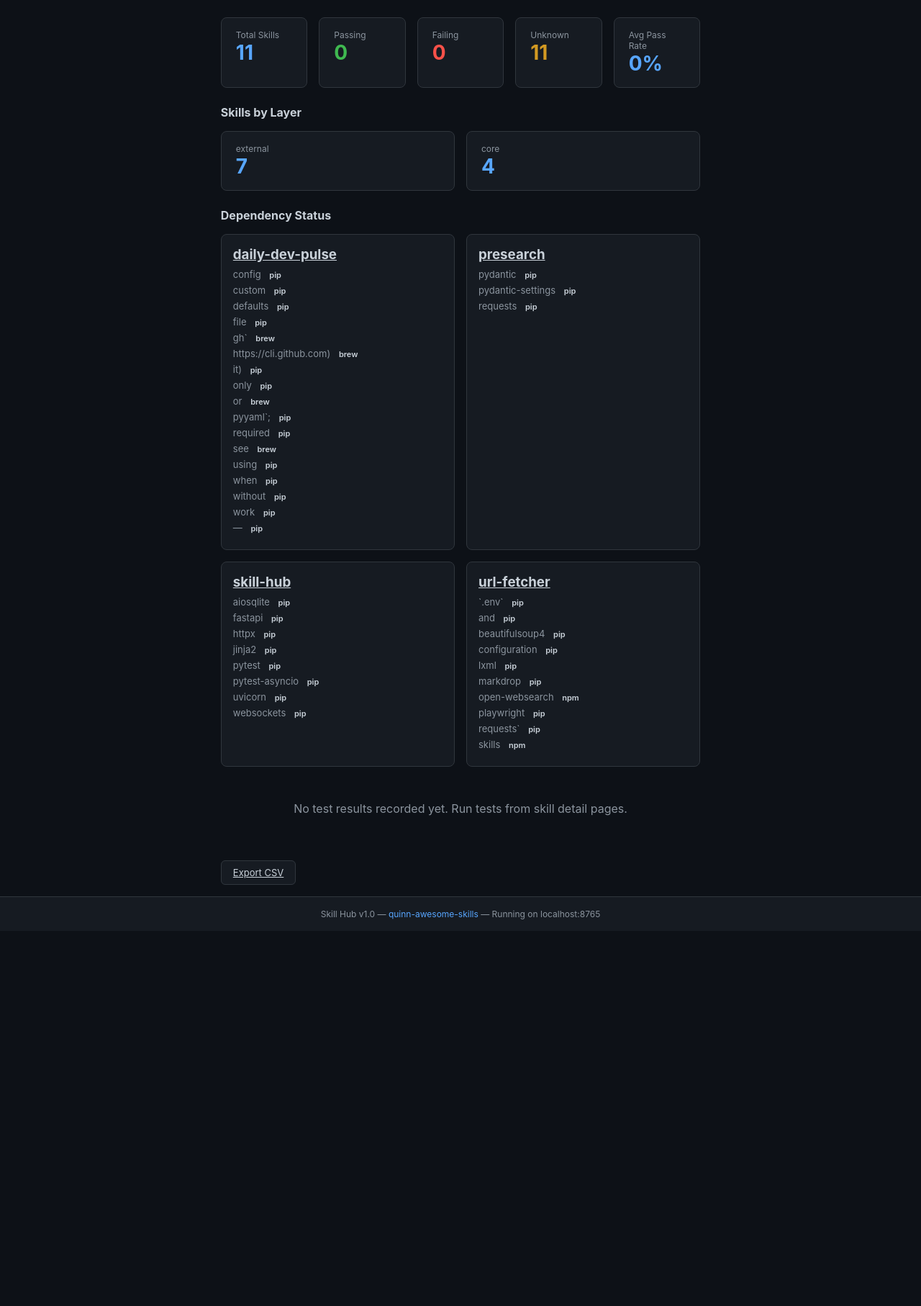
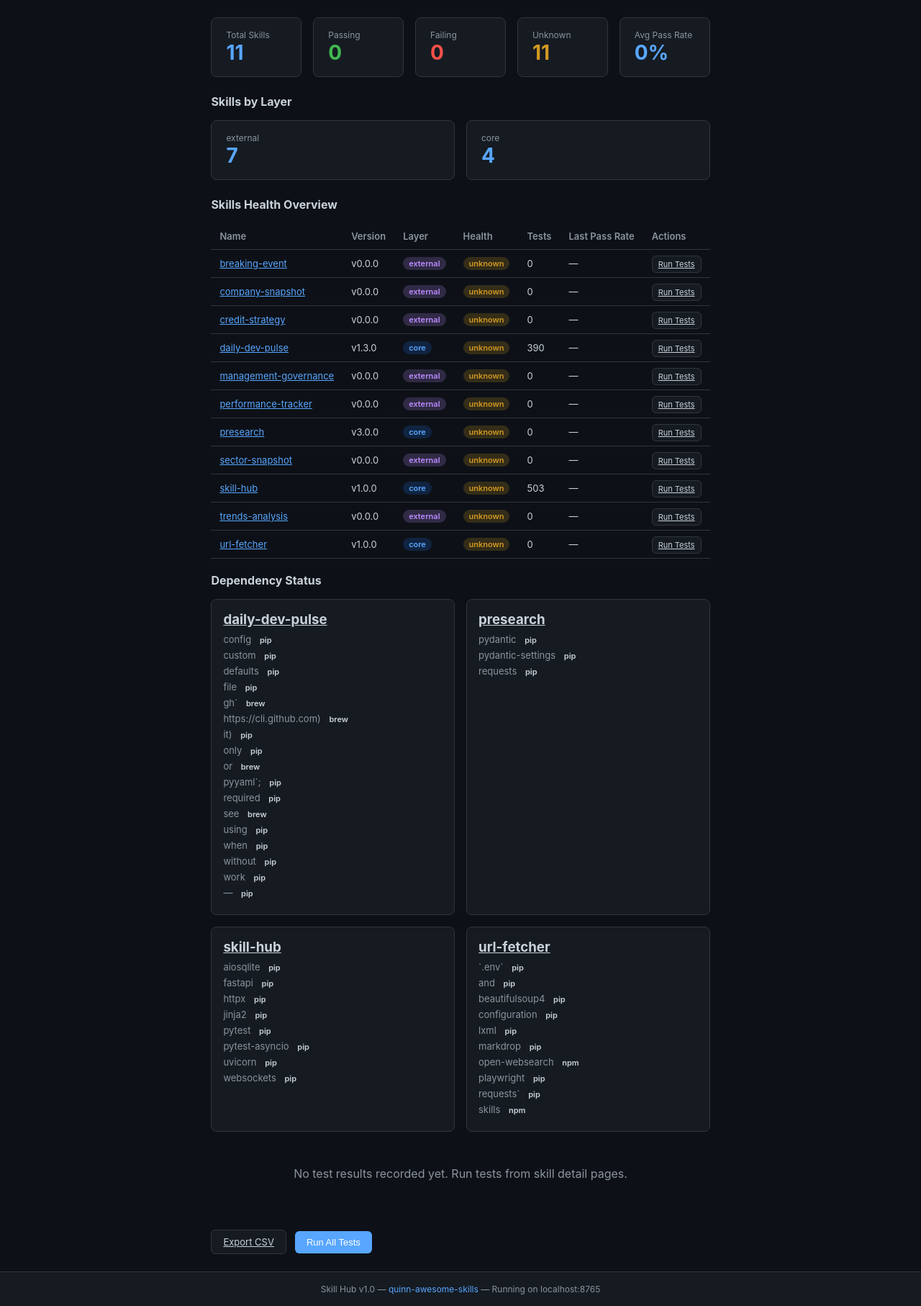
Before and after one commit to quinnmacro/quinn-awesome-skills, a FastAPI app: page /health in a window 1280 px wide. Shown: the part 46-1860 px from the top of the page at 72% size. Before the commit the page ends 1323 px from the top, so only its background shows below. Run offline with FastAPI, Linux system fonts and the light colour scheme; some libraries are stand-ins or nearby versions.

Commit message:
gnhf #14: Added Skills Health Overview table, Run All Tests button/API endpoint, and breadcrumb navigation with 28 new tests (470→498 all passing).

```diff
--- a/skills/core/skill-hub/SKILL.md
+++ b/skills/core/skill-hub/SKILL.md
@@ -45,6 +45,7 @@ Server runs on `localhost:8765` (configurable via `SKILL_HUB_PORT`).
 | `/api/skills/{name}/check-deps` | POST | Check dependency installation status |
 | `/api/skills/export.csv` | GET | Export all skills as CSV |
 | `/api/skills/resync` | POST | Re-discover skills from filesystem and sync to database |
+| `/api/skills/test-all` | POST | Run tests for all skills and return aggregated results |
 | `/api/health` | GET | Health dashboard data |
 
 ## Dependencies
--- a/skills/core/skill-hub/modules/app.py
+++ b/skills/core/skill-hub/modules/app.py
@@ -199,7 +199,12 @@ async def skill_detail(request: Request, name: str):
 async def health_page(request: Request):
     db = await get_db()
     stats = await get_health_stats(db)
-    return _render_template("health.html", {"stats": stats, "nav_active": "health"})
+    skills_dir = Path(os.environ.get("SKILL_HUB_SKILLS_DIR", str(DEFAULT_SKILLS_DIR)))
+    discovered = discover_skills(skills_dir)
+    skills = await get_all_skills(db)
+    enriched = _enrich_with_discovered(skills, discovered)
+    enriched = await _add_test_counts(enriched, db)
+    return _render_template("health.html", {"stats": stats, "skills": enriched, "nav_active": "health"})
 
 
 @app.get("/install", response_class=HTMLResponse)
@@ -351,6 +356,41 @@ async def api_check_deps(name: str):
     for d in checked:
         await upsert_dependency(db, name, d["dep_name"], d["dep_type"], 1 if d["installed"] else 0)
     return {"skill_name": name, "dependencies": checked}
+
+
+@app.post("/api/skills/test-all")
+async def api_test_all():
+    """Run tests for all skills and return aggregated results."""
+    db = await get_db()
+    skills = await get_all_skills(db)
+    results = []
+    for skill in skills:
+        name = skill["name"]
+        skill_path = skill.get("path", "")
+        test_result = await _run_skill_tests(name, skill_path)
+        await record_test_run(db, test_result)
+        # Update skill health based on test result
+        if test_result.get("status") == "completed" and test_result.get("failed", 0) == 0 and test_result.get("errors", 0) == 0:
+            skill["health"] = "passing"
+        elif test_result.get("status") == "completed":
+            skill["health"] = "failing"
+        else:
+            skill["health"] = "unknown"
+        await upsert_skill(db, skill)
+        results.append(test_result)
+    total_passed = sum(r.get("passed", 0) for r in results)
+    total_failed = sum(r.get("failed", 0) for r in results)
+    total_errors = sum(r.get("errors", 0) for r in results)
+    total_skills = len(results)
+    skills_completed = sum(1 for r in results if r.get("status") == "completed")
+    return {
+        "total_skills": total_skills,
+        "skills_completed": skills_completed,
+        "total_passed": total_passed,
+        "total_failed": total_failed,
+        "total_errors": total_errors,
+        "results": results,
+    }
 
 
 # --- WebSocket for live test streaming ---
--- a/skills/core/skill-hub/templates/detail.html
+++ b/skills/core/skill-hub/templates/detail.html
@@ -1,6 +1,9 @@
 {% extends "base.html" %}
 {% set title = skill.name %}
 {% block content %}
+<div style="margin-bottom:12px;font-size:13px;color:var(--text-muted);">
+  <a href="/" style="color:var(--accent);">Skills</a> / {{ skill.name }}
+</div>
 <div class="detail">
   <h1>{{ skill.name }} <span class="version">v{{ skill.version }}</span></h1>
   <div class="meta-row">
--- a/skills/core/skill-hub/templates/health.html
+++ b/skills/core/skill-hub/templates/health.html
@@ -31,6 +31,30 @@
 </div>
 {% endif %}
 
+{% if skills %}
+<h2 style="font-size:16px;margin:20px 0 16px;">Skills Health Overview</h2>
+<table>
+  <tr><th>Name</th><th>Version</th><th>Layer</th><th>Health</th><th>Tests</th><th>Last Pass Rate</th><th>Actions</th></tr>
+  {% for skill in skills %}
+  <tr>
+    <td><a href="/skill/{{ skill.name }}" style="color:var(--accent);">{{ skill.name }}</a></td>
+    <td>v{{ skill.version }}</td>
+    <td><span class="badge {{ skill.layer }}">{{ skill.layer }}</span></td>
+    <td><span class="badge {{ skill.health }}">{{ skill.health }}</span></td>
+    <td>{{ skill.test_count or 0 }}</td>
+    <td>
+      {% if skill.name in stats.test_summary %}
+      {{ "%.0f" | format(stats.test_summary[skill.name].pass_rate * 100) }}%
+      {% else %}
+      —
+      {% endif %}
+    </td>
+    <td><a href="/test/{{ skill.name }}" class="btn secondary" style="font-size:11px;padding:4px 8px;">Run Tests</a></td>
+  </tr>
+  {% endfor %}
+</table>
+{% endif %}
+
 {% if stats.dep_summary %}
 <h2 style="font-size:16px;margin:20px 0 16px;">Dependency Status</h2>
 <div class="health-grid">
@@ -56,7 +80,23 @@
 <div class="empty">No test results recorded yet. Run tests from skill detail pages.</div>
 {% endif %}
 
-<div style="margin-top:20px;">
+<div style="margin-top:20px;display:flex;gap:12px;align-items:center;">
   <a href="/api/skills/export.csv" class="btn secondary" download="skills.csv">Export CSV</a>
+  <button class="btn" onclick="runAllTests()">Run All Tests</button>
+  <span id="test-all-status" style="font-size:13px;color:var(--text-muted);"></span>
 </div>
+
+<script>
+function runAllTests() {
+  const statusEl = document.getElementById('test-all-status');
+  statusEl.textContent = 'Running tests for all skills...';
+  fetch('/api/skills/test-all', {method: 'POST'})
+    .then(r => r.json())
+    .then(data => {
+      statusEl.textContent = `Done: ${data.skills_completed}/${data.total_skills} skills — ${data.total_passed} passed, ${data.total_failed} failed. Refreshing...`;
+      setTimeout(() => window.location.reload(), 1200);
+    })
+    .catch(e => { statusEl.textContent = 'Error: ' + e.message; });
+}
+</script>
 {% endblock %}
--- a/skills/core/skill-hub/templates/test.html
+++ b/skills/core/skill-hub/templates/test.html
@@ -1,6 +1,9 @@
 {% extends "base.html" %}
 {% set title = "Test " + skill.name %}
 {% block content %}
+<div style="margin-bottom:12px;font-size:13px;color:var(--text-muted);">
+  <a href="/" style="color:var(--accent);">Skills</a> / <a href="/skill/{{ skill.name }}" style="color:var(--accent);">{{ skill.name }}</a> / Tests
+</div>
 <div class="detail">
   <h1>Test {{ skill.name }}</h1>
   <div class="meta-row">
```
Also changed, not shown: skills/core/skill-hub/tests/conftest.py (+4 -0 lines), skills/core/skill-hub/tests/test_app.py (+125 -0 lines), skills/core/skill-hub/tests/test_templates.py (+125 -0 lines), CHANGELOG.md.
